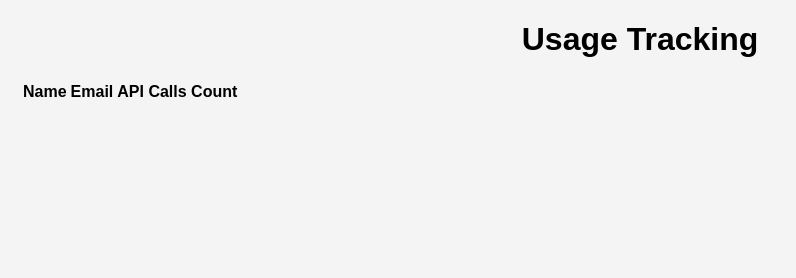
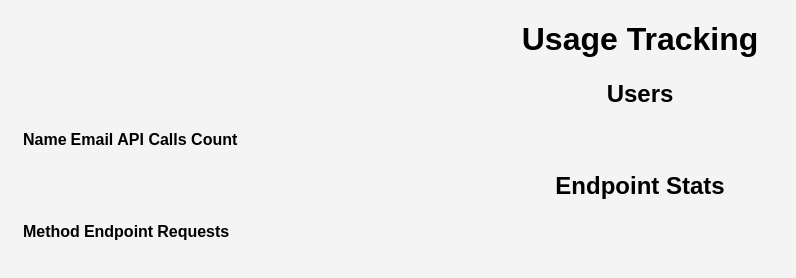
Before and after one commit to kellyhagg/4537-backend-pG5, a website: page public/admin.html in a window 1280 px wide. Shown: the whole page, without its empty margins (0-796 px from the left). Drawn offline with nearby package versions, Linux system fonts and the light colour scheme; no server answers.

Commit message:
Add Endoint Stats table

```diff
--- a/public/admin.html
+++ b/public/admin.html
@@ -14,6 +14,7 @@
         <div class="row">
             <div class="col text-center">
                 <h1 class="mb-4">Usage Tracking</h1>
+                <h2 class="mb-4">Users</h2>
                 <!-- Responsive table start -->
                 <div class="table-responsive">
                     <table class="table table-striped" id="usageTrackingTable">
@@ -22,6 +23,23 @@
                                 <th>Name</th>
                                 <th>Email</th>
                                 <th>API Calls Count</th>
+                            </tr>
+                        </thead>
+                        <tbody>
+                            <!-- Table rows will be appended here by the JavaScript -->
+                        </tbody>
+                    </table>
+                </div>
+                <!-- Responsive table end -->
+                <h2 class="mb-4">Endpoint Stats</h2>
+                <!-- Responsive table start -->
+                <div class="table-responsive">
+                    <table class="table table-striped" id="methodTrackingTable">
+                        <thead>
+                            <tr>
+                                <th>Method</th>
+                                <th>Endpoint</th>
+                                <th>Requests</th>
                             </tr>
                         </thead>
                         <tbody>
```
